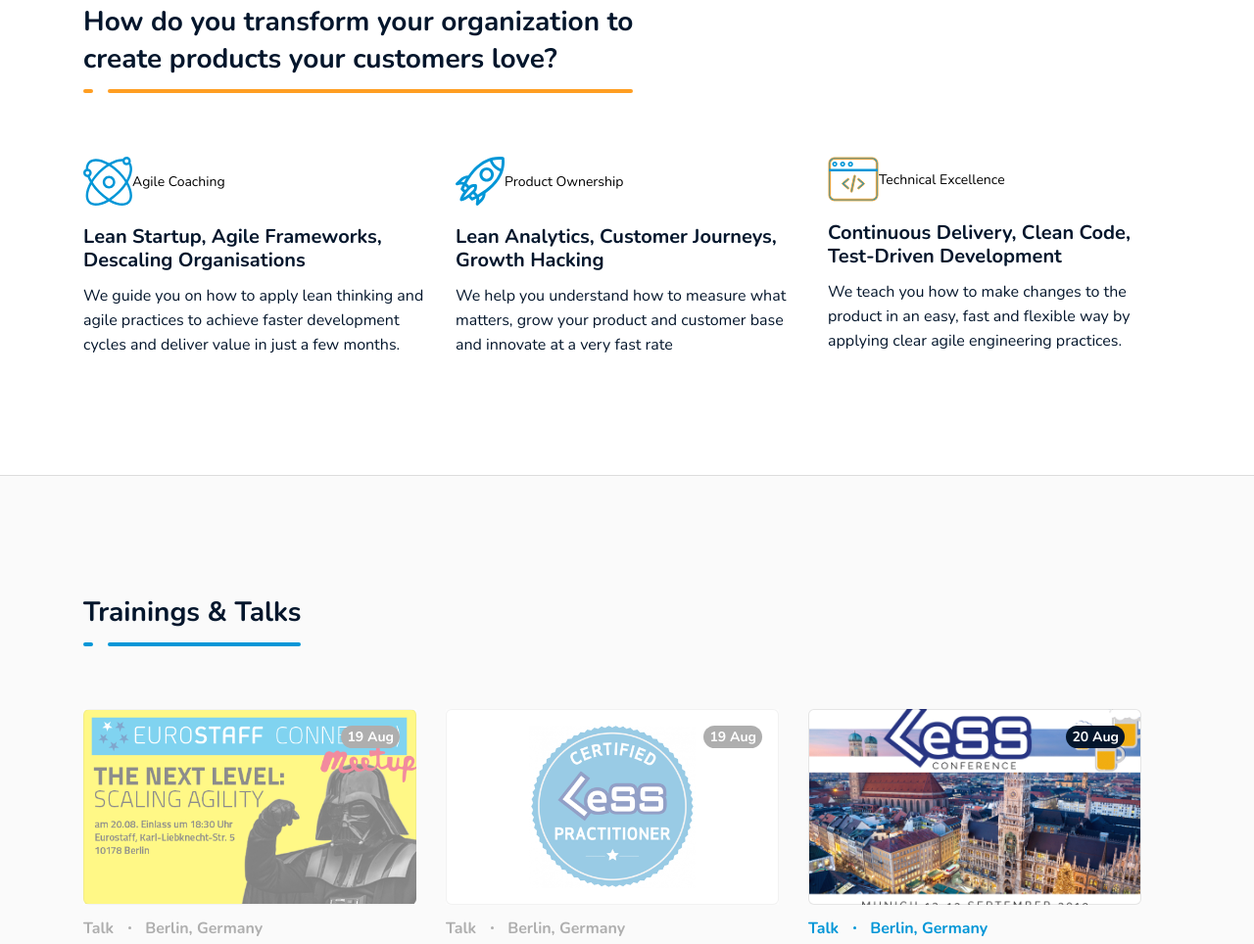
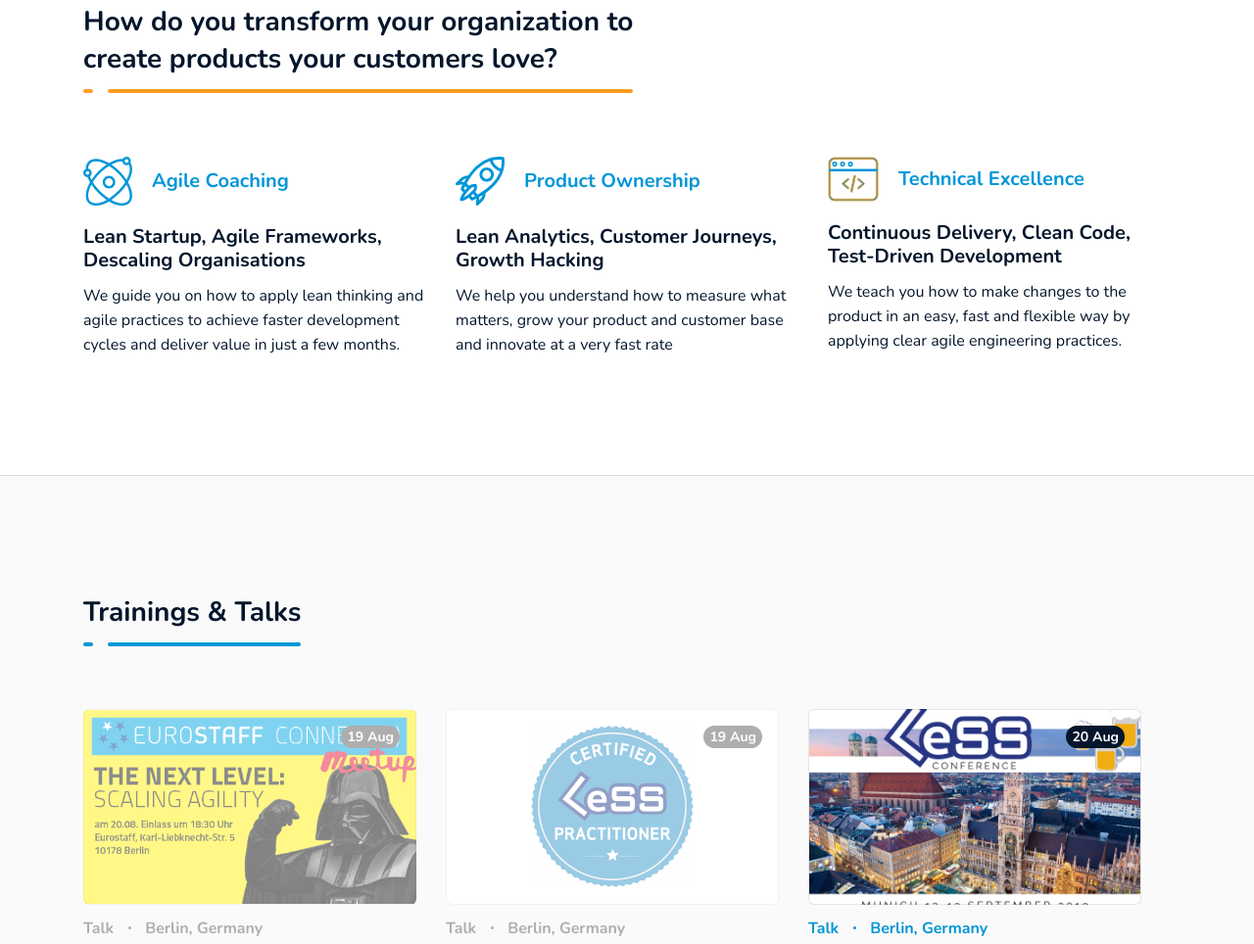
Before and after one commit to rbriese/LeanSherpas, a website: page index.html in a window 1280 px wide. Shown: the part 867-1831 px from the top of the page at 98% size. Drawn offline with nearby package versions, Linux system fonts and the light colour scheme; files that its build step writes are made by us from their sources.

Commit message:
Correction 1 blue title

```diff
--- a/src/scss/modules/_modules.scss
+++ b/src/scss/modules/_modules.scss
@@ -225,10 +225,10 @@ header {
       }
     }
   }
-  .yellow-title {
+  .blue-title {
     font-weight: bold;
     font-size: 20px;
-    color: #FF9E22;
+    color: #0296D7;
     padding-left: 20px;
     @media(max-width: 992px) {
       font-size: 18px;
```
